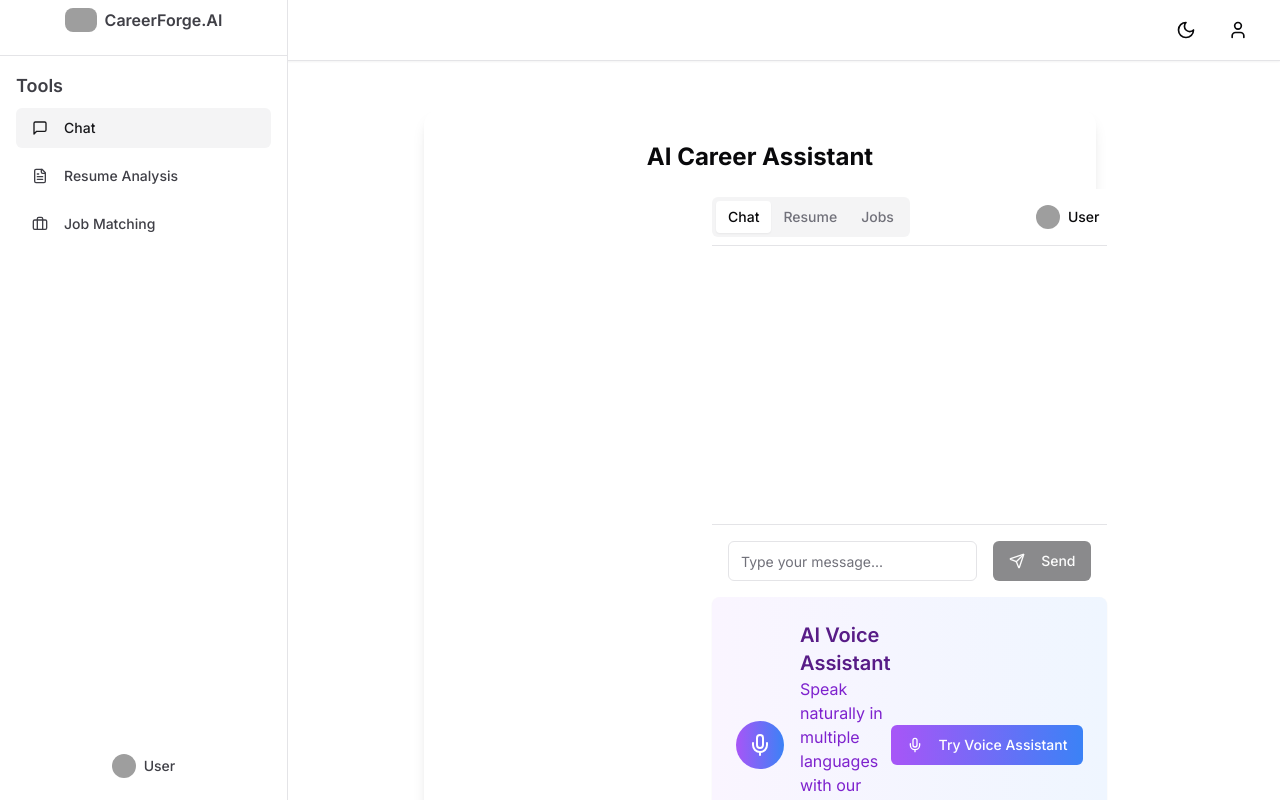
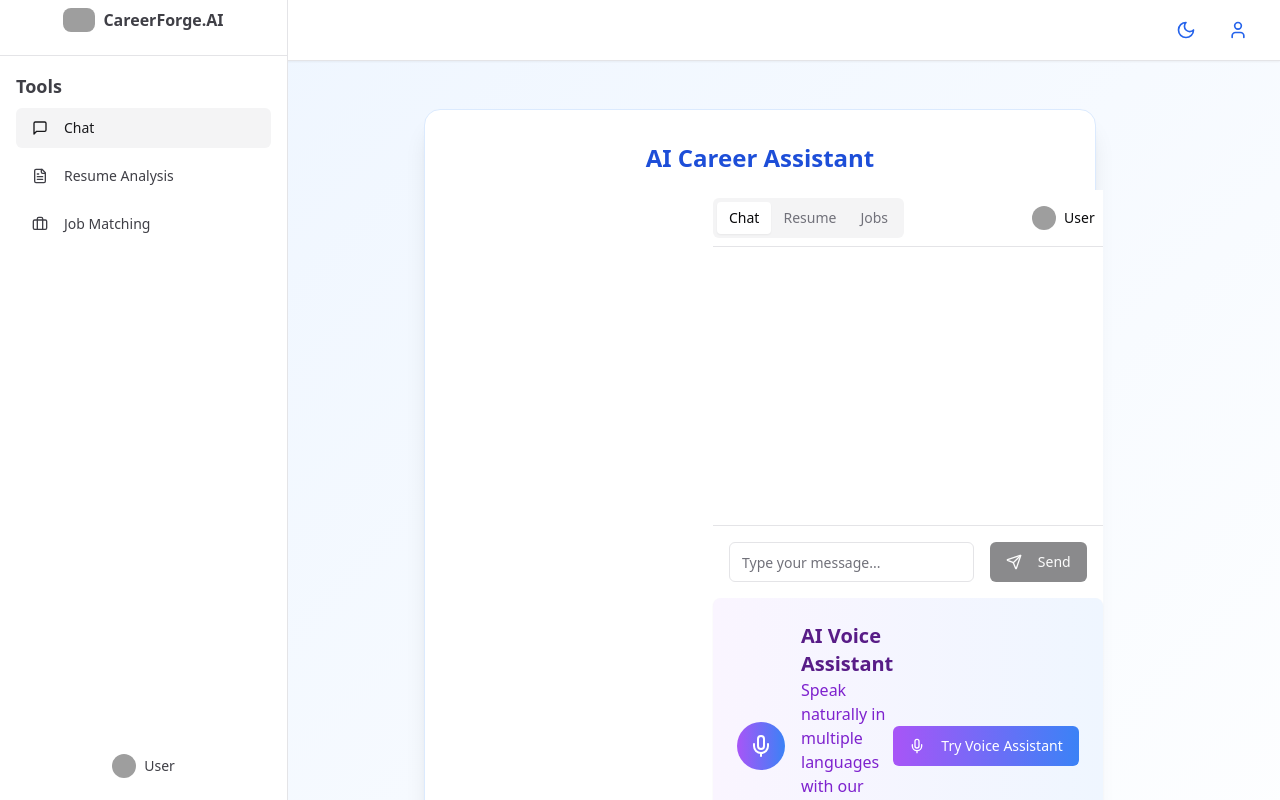
Before and after one commit to TharunEsta/CareerForge_AI, a Next.js app in the folder Front-end/: page / in a window 1280 px wide. Shown: the top 800 px of the page. Built offline with nearby package versions, Linux system fonts and the light colour scheme; grey boxes are pictures that could not be loaded.

Commit message:
Polish Perplexity-style UI/UX: add modern chat bubbles, sidebar, top bar, and smooth transitions with Tailwind

```diff
--- a/Front-end/app/page.tsx
+++ b/Front-end/app/page.tsx
@@ -817,26 +817,26 @@ export default function Home() {
   const [sidebarOpen, setSidebarOpen] = useState(false);
 
   return (
-    <div className="min-h-screen bg-background flex flex-col">
+    <div className="min-h-screen bg-background flex flex-col font-sans">
       {/* Top Bar */}
       <header className="sticky top-0 z-50 flex items-center justify-between px-6 py-3 border-b bg-white dark:bg-zinc-900 shadow-sm">
         <div className="flex items-center gap-3">
           <button className="md:hidden" onClick={() => setSidebarOpen(!sidebarOpen)}>
-            <Menu className="h-6 w-6" />
+            <Menu className="h-6 w-6 text-blue-600 dark:text-blue-300" />
           </button>
           <span className="font-bold text-xl text-blue-600 tracking-tight">SkillSync AI</span>
         </div>
         <div className="flex items-center gap-4">
           <button
             aria-label="Toggle theme"
-            className="rounded-full p-2 hover:bg-zinc-100 dark:hover:bg-zinc-800"
+            className="rounded-full p-2 hover:bg-blue-100 dark:hover:bg-zinc-800 transition-colors"
             onClick={() => setTheme(theme === "dark" ? "light" : "dark")}
           >
-            {theme === "dark" ? <Sun className="h-5 w-5" /> : <Moon className="h-5 w-5" />}
+            {theme === "dark" ? <Sun className="h-5 w-5 text-yellow-400" /> : <Moon className="h-5 w-5 text-blue-600" />}
           </button>
           <div className="relative">
-            <button className="rounded-full p-2 hover:bg-zinc-100 dark:hover:bg-zinc-800">
-              <User className="h-5 w-5" />
+            <button className="rounded-full p-2 hover:bg-blue-100 dark:hover:bg-zinc-800 transition-colors">
+              <User className="h-5 w-5 text-blue-600 dark:text-blue-300" />
             </button>
             {/* User menu dropdown can go here */}
           </div>
@@ -844,35 +844,35 @@ export default function Home() {
       </header>
 
       {/* Sidebar */}
-      <aside className={`fixed top-0 left-0 h-full w-60 bg-white dark:bg-zinc-900 border-r shadow-lg z-40 transform ${sidebarOpen ? "translate-x-0" : "-translate-x-full"} md:translate-x-0 transition-transform duration-200 ease-in-out`}>
+      <aside className={`fixed top-0 left-0 h-full w-60 bg-gradient-to-b from-blue-50 to-white dark:from-zinc-900 dark:to-zinc-800 border-r shadow-lg z-40 transform ${sidebarOpen ? "translate-x-0" : "-translate-x-full"} md:translate-x-0 transition-transform duration-200 ease-in-out`}>
         <div className="flex flex-col h-full">
           <div className="flex items-center justify-between px-6 py-4 border-b">
             <span className="font-bold text-lg text-blue-600">SkillSync</span>
             <button className="md:hidden" onClick={() => setSidebarOpen(false)}>
-              <LogOut className="h-5 w-5" />
+              <LogOut className="h-5 w-5 text-blue-600" />
             </button>
           </div>
           <nav className="flex-1 px-4 py-6 space-y-2">
-            <Link href="/" className="block px-3 py-2 rounded hover:bg-blue-100 dark:hover:bg-zinc-800 font-medium">Home</Link>
-            <Link href="/dashboard" className="block px-3 py-2 rounded hover:bg-blue-100 dark:hover:bg-zinc-800 font-medium">Dashboard</Link>
-            <Link href="/resume" className="block px-3 py-2 rounded hover:bg-blue-100 dark:hover:bg-zinc-800 font-medium">Resume Tools</Link>
-            <Link href="/job_match" className="block px-3 py-2 rounded hover:bg-blue-100 dark:hover:bg-zinc-800 font-medium">Job Match</Link>
-            <Link href="/rewrite-resume" className="block px-3 py-2 rounded hover:bg-blue-100 dark:hover:bg-zinc-800 font-medium">Resume Rewrite</Link>
-            <Link href="/cover-letter" className="block px-3 py-2 rounded hover:bg-blue-100 dark:hover:bg-zinc-800 font-medium">Cover Letter</Link>
-            <Link href="/linkedin-optimization" className="block px-3 py-2 rounded hover:bg-blue-100 dark:hover:bg-zinc-800 font-medium">LinkedIn Optimization</Link>
-            <Link href="/voice-assistant" className="block px-3 py-2 rounded hover:bg-blue-100 dark:hover:bg-zinc-800 font-medium">Voice Assistant</Link>
-            <Link href="/pricing" className="block px-3 py-2 rounded hover:bg-blue-100 dark:hover:bg-zinc-800 font-medium">Pricing</Link>
+            <Link href="/" className="block px-3 py-2 rounded-lg hover:bg-blue-100 dark:hover:bg-zinc-700 font-medium transition-colors">Home</Link>
+            <Link href="/dashboard" className="block px-3 py-2 rounded-lg hover:bg-blue-100 dark:hover:bg-zinc-700 font-medium transition-colors">Dashboard</Link>
+            <Link href="/resume" className="block px-3 py-2 rounded-lg hover:bg-blue-100 dark:hover:bg-zinc-700 font-medium transition-colors">Resume Tools</Link>
+            <Link href="/job_match" className="block px-3 py-2 rounded-lg hover:bg-blue-100 dark:hover:bg-zinc-700 font-medium transition-colors">Job Match</Link>
+            <Link href="/rewrite-resume" className="block px-3 py-2 rounded-lg hover:bg-blue-100 dark:hover:bg-zinc-700 font-medium transition-colors">Resume Rewrite</Link>
+            <Link href="/cover-letter" className="block px-3 py-2 rounded-lg hover:bg-blue-100 dark:hover:bg-zinc-700 font-medium transition-colors">Cover Letter</Link>
+            <Link href="/linkedin-optimization" className="block px-3 py-2 rounded-lg hover:bg-blue-100 dark:hover:bg-zinc-700 font-medium transition-colors">LinkedIn Optimization</Link>
+            <Link href="/voice-assistant" className="block px-3 py-2 rounded-lg hover:bg-blue-100 dark:hover:bg-zinc-700 font-medium transition-colors">Voice Assistant</Link>
+            <Link href="/pricing" className="block px-3 py-2 rounded-lg hover:bg-blue-100 dark:hover:bg-zinc-700 font-medium transition-colors">Pricing</Link>
           </nav>
         </div>
       </aside>
 
       {/* Main Content */}
-      <main className="flex-1 flex flex-col md:ml-60 transition-all duration-200">
+      <main className="flex-1 flex flex-col md:ml-60 transition-all duration-200 bg-gradient-to-br from-blue-50 to-white dark:from-zinc-900 dark:to-zinc-800">
         <div className="flex-1 flex flex-col items-center justify-center px-4 py-12">
           <div className="w-full max-w-2xl">
             {/* Chat UI */}
-            <div className="bg-white dark:bg-zinc-900 rounded-2xl shadow-lg p-8 mb-8">
-              <h2 className="text-2xl font-bold mb-4 text-center">AI Career Assistant</h2>
+            <div className="bg-white dark:bg-zinc-900 rounded-2xl shadow-xl p-8 mb-8 border border-blue-100 dark:border-zinc-800 transition-colors">
+              <h2 className="text-2xl font-bold mb-4 text-center text-blue-700 dark:text-blue-200">AI Career Assistant</h2>
               {/* Chat messages and input go here (reuse your chat logic) */}
               <AppContent />
             </div>
```
